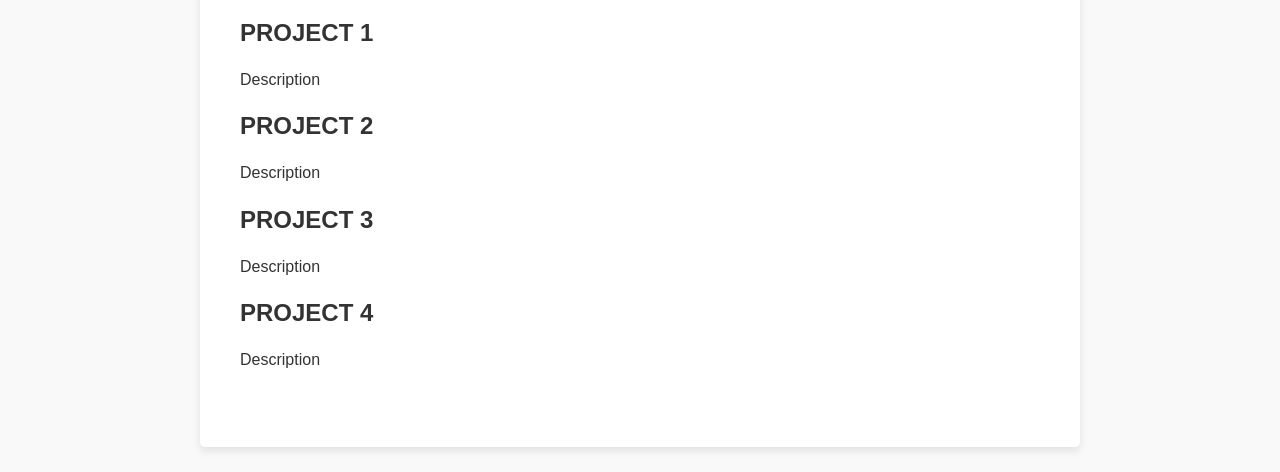
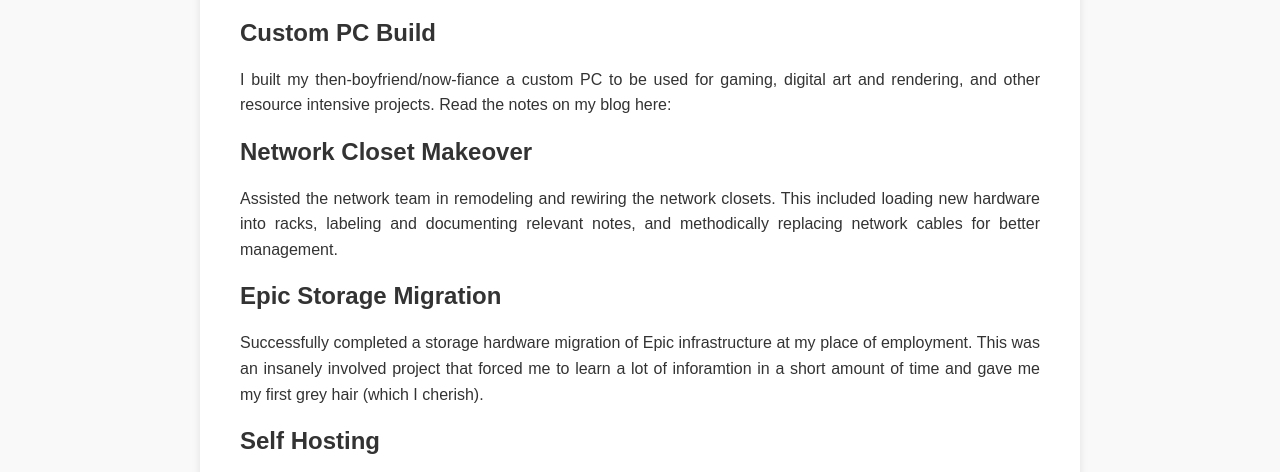
Before and after one commit to corinnekost/corinnekost.github.io, a plain HTML site: page portfolio.html in a window 1280 px wide. Shown: the part 305-777 px from the top of the page. Drawn offline with Linux system fonts and the light colour scheme.

Commit message:
added some content

```diff
--- a/portfolio.html
+++ b/portfolio.html
@@ -28,21 +28,21 @@
 	<h1>Showcase</h1>
 	<div class="portfolio-grid">
 		<div class="portfolio-item">
-			<h2>PROJECT 1</h2>
-			<p>Description</p>
+			<h2>Custom PC Build</h2>
+			<p>I built my then-boyfriend/now-fiance a custom PC to be used for gaming, digital art and rendering, and other resource intensive projects. Read the notes on my blog here: </p>
 		</div>
 		</div>
 		<div class="portfolio-item">
-			<h2>PROJECT 2</h2>
-			<p>Description</p>
+			<h2>Network Closet Makeover</h2>
+			<p>Assisted the network team in remodeling and rewiring the network closets. This included loading new hardware into racks, labeling and documenting relevant notes, and methodically replacing network cables for better management.</p>
 		</div>
 		<div class="portfolio-item">
-			<h2>PROJECT 3</h2>
-			<p>Description</p>
+			<h2>Epic Storage Migration</h2>
+			<p>Successfully completed a storage hardware migration of Epic infrastructure at my place of employment. This was an insanely involved project that forced me to learn a lot of inforamtion in a short amount of time and gave me my first grey hair (which I cherish).</p>
 		</div>
 		<div class="portfolio-item">
-			<h2>PROJECT 4</h2>
-			<p>Description</p>
+			<h2>Self Hosting</h2>
+			<p>Currently on a journey to complete a handful of self-hosting projects to expand some skills and make my home lab cooler. Projects include Plex, VaultWarden, The Lounge (IRC), and Pi-hole, with others in development.</p>
 		</div>
        </main>
        <footer>
```
Also changed, not shown: about.html (+13 -2 lines), 6 other files.
